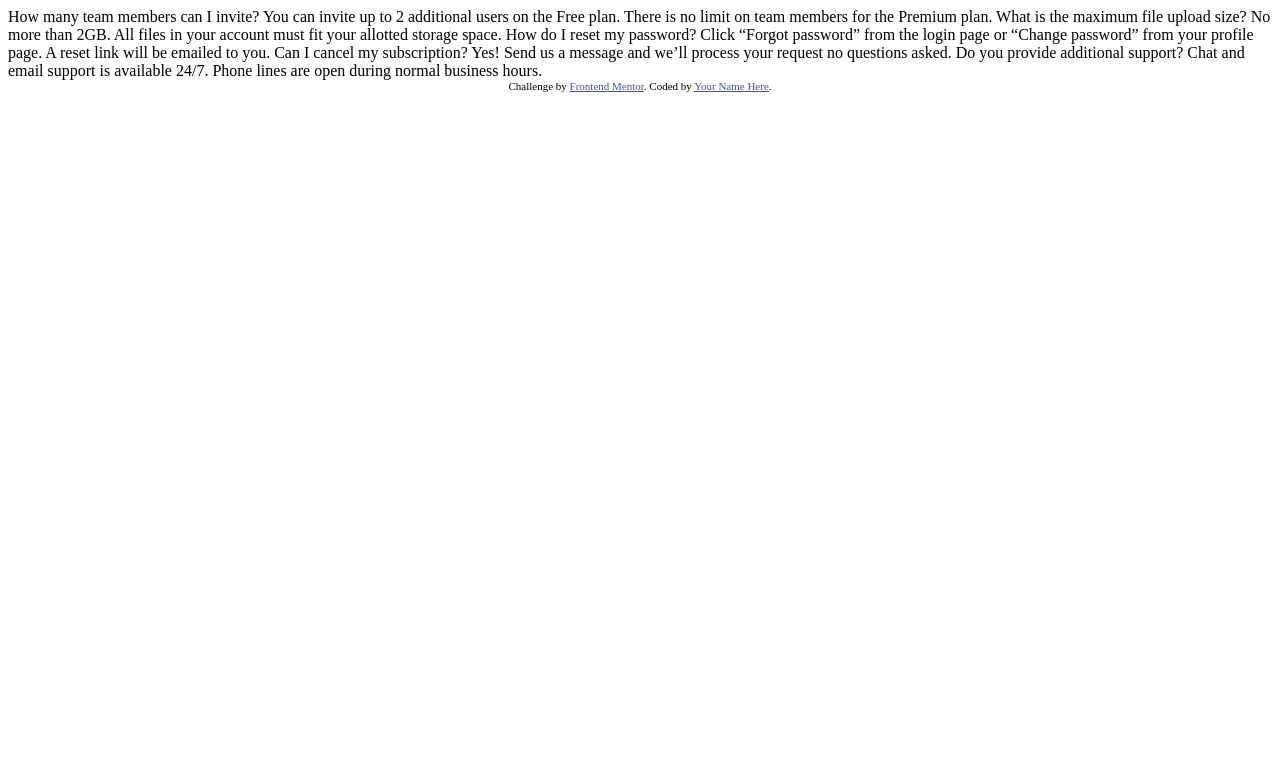
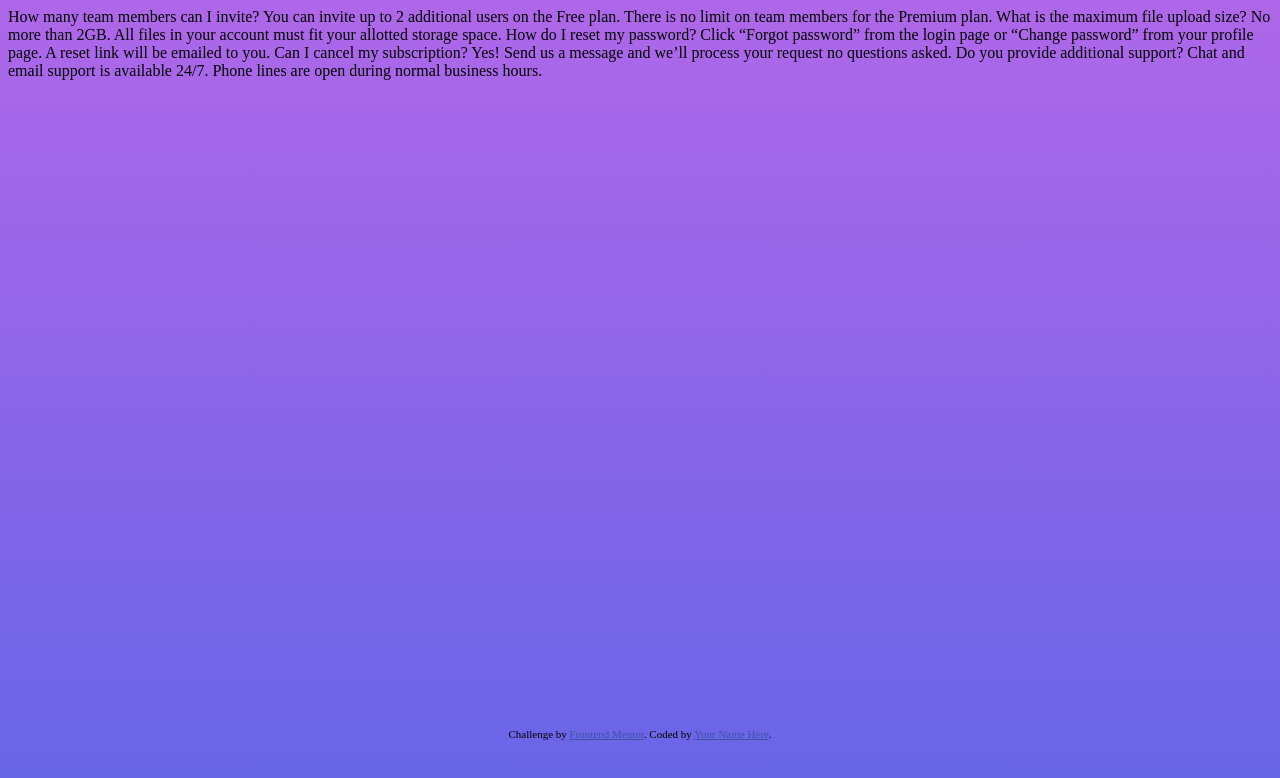
Before and after one commit to nilanshu96/faq-accordion-card, a plain HTML site: page index.html in a window 1280 px wide. Drawn offline with Linux system fonts and the light colour scheme.

Commit message:
added background for body

```diff
--- a/index.html
+++ b/index.html
@@ -9,6 +9,7 @@
   <link rel="icon" type="image/png" sizes="32x32" href="./images/favicon-32x32.png">
   <link rel="preconnect" href="https://fonts.gstatic.com">
   <link href="https://fonts.googleapis.com/css2?family=Kumbh+Sans:wght@400;700&display=swap" rel="stylesheet">
+  <link rel="stylesheet" href="style.css">
 
   <title>Frontend Mentor | FAQ Accordion Card</title>
 
--- a/scss/_config.scss
+++ b/scss/_config.scss
@@ -1,4 +1,4 @@
-/*primar text colors */
+/*primary text colors */
 $very-dark-desaturated-blue: hsl(238, 29%, 16%);
 $soft-red: hsl(14, 88%, 65%);
 
--- a/scss/style.scss
+++ b/scss/style.scss
@@ -1 +1,10 @@
 @use './config';
+
+body {
+    min-height: 100vh;
+    background: linear-gradient(config.$soft-violet, config.$soft-blue);
+}
+
+main {
+    min-height: 90vh;
+}
```
Also changed, not shown: style.css (added), 1 other file.
